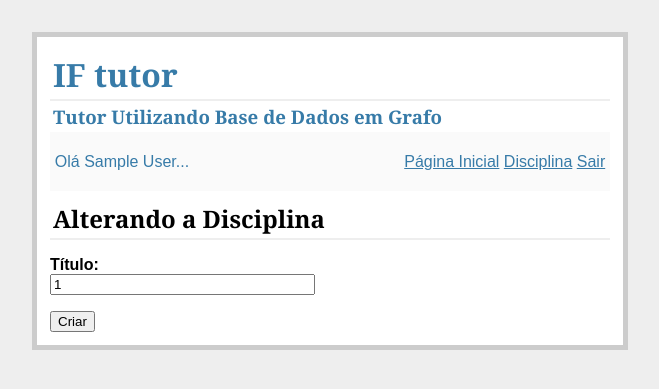
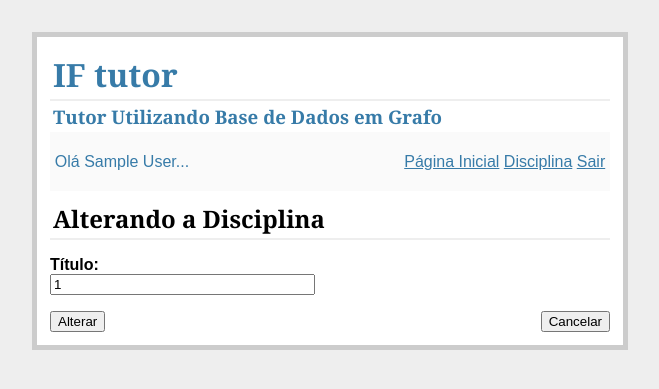
Before and after one commit to Gilberto-Vera/tcc_old, a Flask app: page /open_edit_course_class/1 in a window 1280 px wide. Shown: the top 389 px of the page, without its empty margins (310-969 px from the left). Run offline with Flask 2, Linux system fonts and the light colour scheme; the visitor is signed in with stand-in values (Sample User, id 1).

Commit message:
Botão cancelar na alteração da disciplina

```diff
--- a/tutor/templates/edit_class_subject.html
+++ b/tutor/templates/edit_class_subject.html
@@ -33,7 +33,7 @@
         Assunto Inicial?
         <input type="radio" class="ini" name="checkbox_inicial" value="true" {{ "checked" if inicial == "true"}}> Sim
         <input type="radio" class="ini" name="checkbox_inicial" value="false" {{ "checked" if inicial == "false"}}> Não <br> <br>
-        <input type="submit" class="button" formaction="{{ url_for('edit_class_subject') }}" formmethod="post" id="save" value="Salvar">
+        <input type="submit" class="button" formaction="{{ url_for('edit_class_subject') }}" formmethod="post" value="Salvar">
         <input type="submit" class="button" formaction="{{ url_for('open_class_subject', title=cc) }}" id="cancel" value="Cancelar">
     </form>
 
--- a/tutor/templates/edit_course_class.html
+++ b/tutor/templates/edit_course_class.html
@@ -3,13 +3,14 @@
 
     {% if session.username %}
     <h2>Alterando a  Disciplina</h2>
-    <form action="{{ url_for('edit_course_class') }}" method="post">
+    <form>
         <dl>
             <dt>Título:</dt>
             <dd><input type="text" size="30" name="title" value="{{ cc }}" required></dd>
         </dl>
         <input type="hidden" name="cc" value="{{ cc }}">
-        <input type="submit" value="Criar">
+        <input type="submit" class="button" formaction="{{ url_for('edit_course_class') }}" formmethod="post" value="Alterar">
+        <input type="submit" class="button" formaction="{{ url_for('open_course_class') }}" id="cancel" value="Cancelar">
     </form>
 
     {% endif %}
```
